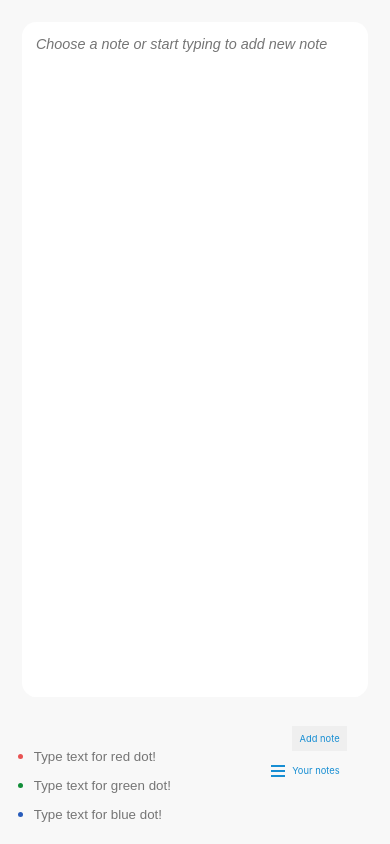
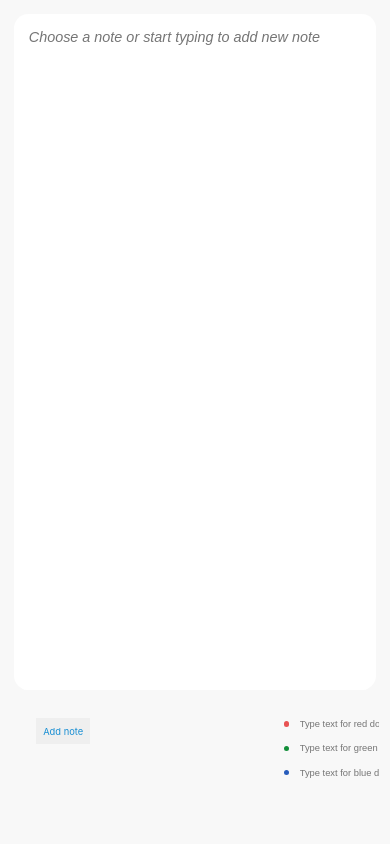
Before and after one commit to xmavv/empty-project, a React (Create React App) app: page / in a window 390 px wide. Built offline with nearby package versions, Linux system fonts and the light colour scheme.

Commit message:
added resposnive design, but not as i wanted, only because idk how to do it right now with react the way i wanted it do work

```diff
--- a/src/NoteList.js
+++ b/src/NoteList.js
@@ -9,6 +9,7 @@ export default function NoteList({
 }) {
   function handleShowNoteList() {}
   // jak teraz zrobic zeby ta klase zmienic zeby pokazala sie notelista?
+  // jak narazie chyba za ciezko dla mnie bo to klase trzeba zmienic jak sie zmienia state?
 
   return (
     <div className="notes">
@@ -25,10 +26,6 @@ export default function NoteList({
       <Button onClick={onAddNote} position="relative">
         Add note
       </Button>
-      <div className="your-notes" onClick={handleShowNoteList}>
-        <button className="btn btn--burger"></button>
-        <span>Your notes</span>
-      </div>
     </div>
   );
 }
--- a/src/index.css
+++ b/src/index.css
@@ -277,16 +277,21 @@ box-shadow: 14px 15px 14px -16px var(--color-primary); */
     align-items: start;
   }
 
+  .notes {
+    align-items: start;
+  }
+
   .noteList {
-    display: none;
+    height: auto;
+    padding: 0;
+  }
+
+  .noteList__item {
+    width: 50vw;
   }
 
   .placeholderContainer {
-    left: 2rem;
-    bottom: 2rem;
-    margin: 0;
     flex-direction: column;
-    z-index: -1;
   }
 
   .container {
@@ -311,4 +316,18 @@ box-shadow: 14px 15px 14px -16px var(--color-primary); */
   html {
     font-size: 45%;
   }
+
+  body {
+    padding: 2rem;
+  }
+
+  .placeholderContainer {
+    bottom: 7%;
+    font-size: inherit;
+  }
+
+  .placeholder__item {
+    font-size: 1.3rem;
+    width: 13rem;
+  }
 }
```
Also changed, not shown: src/text.txt.
